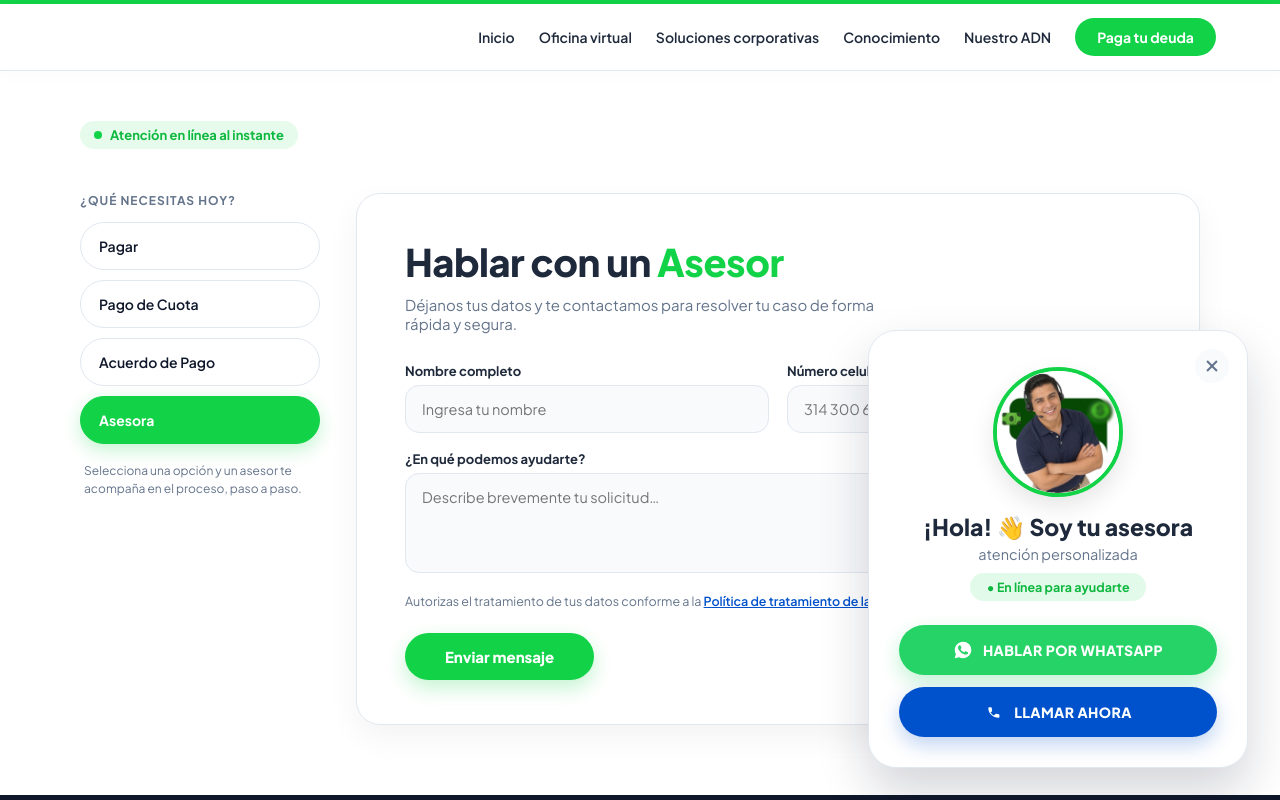
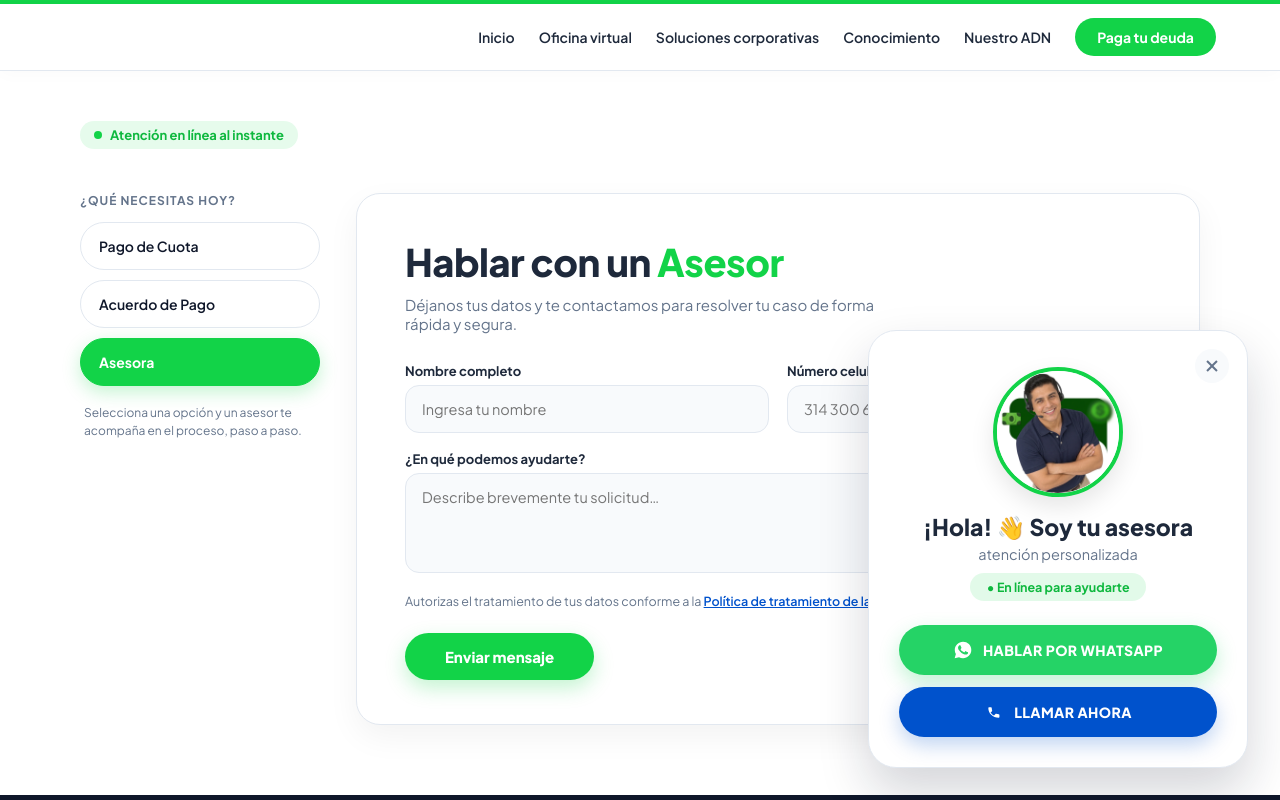
Before and after one commit to prom2026cash-alt/siste, a plain HTML site: page index.html in a window 1280 px wide. Shown: the top 800 px of the page. Drawn offline with Linux system fonts and the light colour scheme.

Commit message:
Update index.html

```diff
--- a/index.html
+++ b/index.html
@@ -544,7 +544,7 @@ button{font-family:inherit;cursor:pointer;border:0;background:none}
     <!-- Rail de acciones -->
     <aside class="action-rail">
       <span class="rail-title">¿Qué necesitas hoy?</span>
-      <button class="rail-btn" data-msg="Hola, deseo realizar un pago.">Pagar</button>
+
       <button class="rail-btn" data-msg="Hola, quiero realizar el Pago de mi Cuota.">Pago de Cuota</button>
       <button class="rail-btn" data-msg="Hola, me gustaría solicitar un Acuerdo de Pago.">Acuerdo de Pago</button>
       <button class="rail-btn is-active" data-msg="Hola, necesito comunicarme con una Asesora.">Asesora</button>
```
